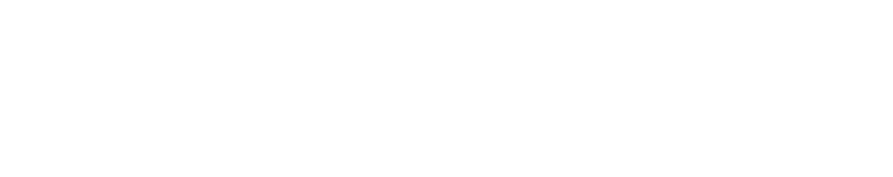
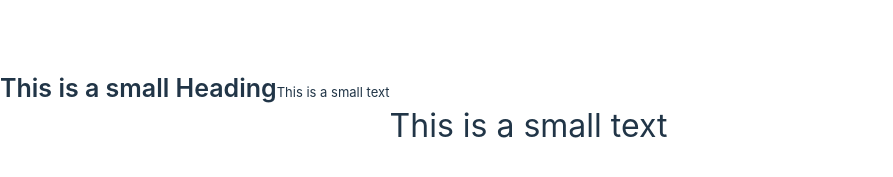
Before and after one commit to WadadParker/neog-component-library, a React (Vite) app: page / in a window 1280 px wide. Shown: the part 331-508 px from the top of the page, without its empty margins (0-893 px from the left). Built offline with nearby package versions, Linux system fonts and the light colour scheme.

Commit message:
feat: texts

```diff
--- a/src/components/Heading/Heading.jsx
+++ b/src/components/Heading/Heading.jsx
@@ -2,8 +2,10 @@
 
 import React from 'react'
 
-export const Heading = () => {
+export const Heading = ({type,children}) => {
   return (
-    <div>Heading</div>
+    <div className={styles[`${type}`]}>
+      {children}
+    </div>
   )
 }
--- a/src/components/Heading/heading.module.css
+++ b/src/components/Heading/heading.module.css
@@ -0,0 +1,18 @@
+.xl{
+    font-size: 40px;
+    font-weight: 600;
+}
+.lg{
+    font-size: 35px;
+    font-weight: 600;
+}
+
+.md{
+    font-size: 28px;
+    font-weight: 600;
+}
+
+.sm{
+    font-size: 25px;
+    font-weight: 600;
+}
--- a/src/components/Text/Text.jsx
+++ b/src/components/Text/Text.jsx
@@ -2,8 +2,8 @@
 
 import React from 'react'
 
-export const Text = () => {
+export const Text = ({type,children}) => {
   return (
-    <div>Text</div>
+    <p className={styles[`${type}`]}>{children}</p>
   )
 }
--- a/src/components/Text/text.module.css
+++ b/src/components/Text/text.module.css
@@ -0,0 +1,21 @@
+.xsm{
+    font-size: x-small;
+}
+.sm{
+    font-size: small;
+}
+.md{
+    font-size: medium;
+}
+.lg{
+    font-size: large;
+}
+.xlg{
+    font-size: larger;
+}
+.xxlg{
+    font-size: x-large;
+}
+.xxxlg {
+    font-size: xx-large;
+}
--- a/src/pages/home/Home.jsx
+++ b/src/pages/home/Home.jsx
@@ -5,7 +5,7 @@
 import { faCartShopping } from "@fortawesome/free-solid-svg-icons";
 import { faHeart } from "@fortawesome/free-solid-svg-icons";
 
-import {Alert, Avatar, Badge, Button, IconButton, FloatingButton} from "../../components";
+import {Alert, Avatar, Badge, Button, IconButton, FloatingButton, Heading, Text} from "../../components";
 
 export const Home = () => {
   const imageLink="https://storage.ko-fi.com/cdn/useruploads/display/8a8b9790-7303-4aee-881a-23ab131fa400_gear5daycopy.png";
@@ -38,6 +38,11 @@
         <FloatingButton type="logout"/>
         <FloatingButton />
       </section>
+      <section className={styles.sectionTwo}>
+        <Heading type="sm">This is a small Heading</Heading>
+        <Text type="sm">This is a small text</Text>
+        <Text type="xxxlg">This is a small text</Text>
+      </section>
     </div>
   )
 }
```
